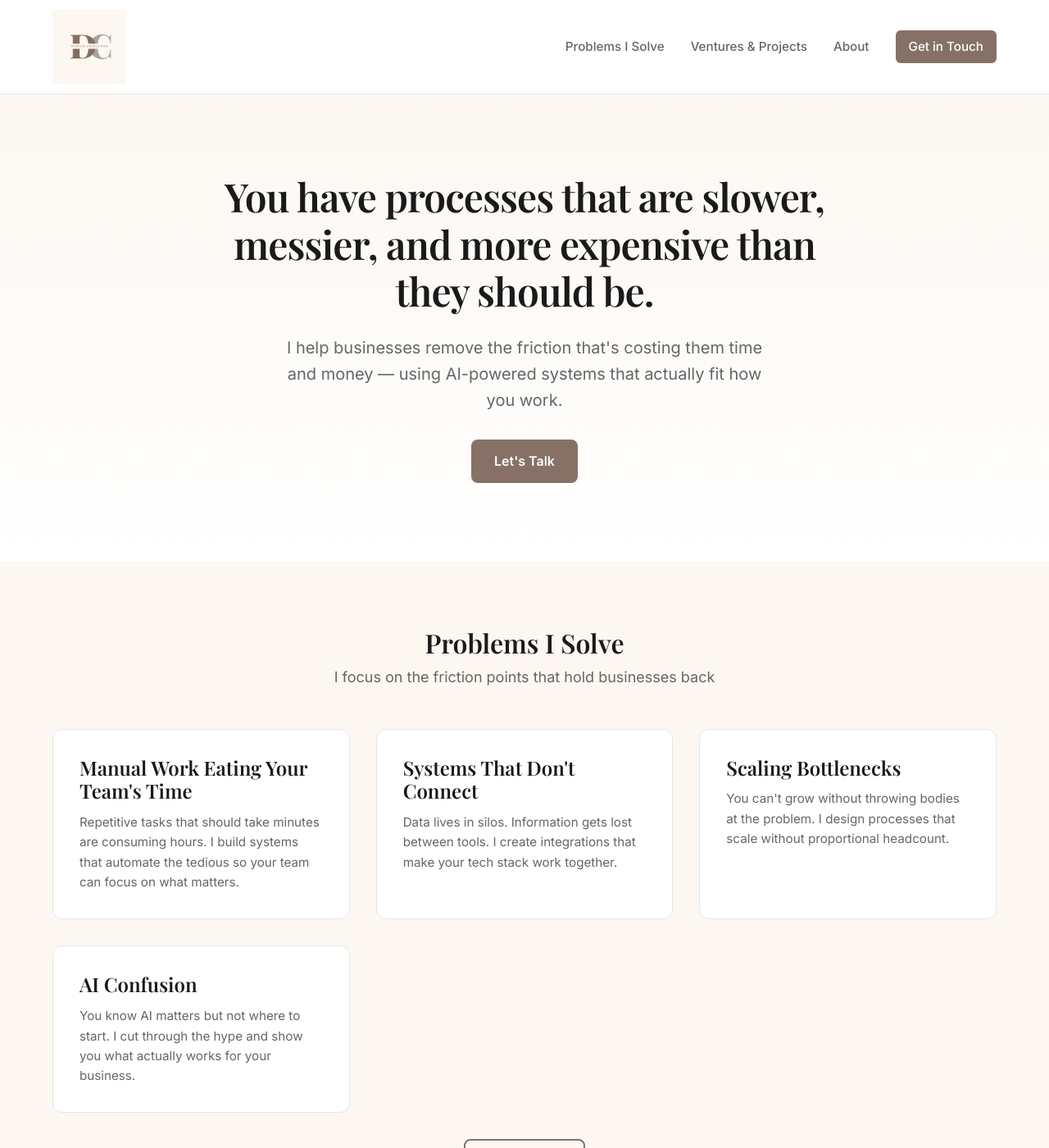
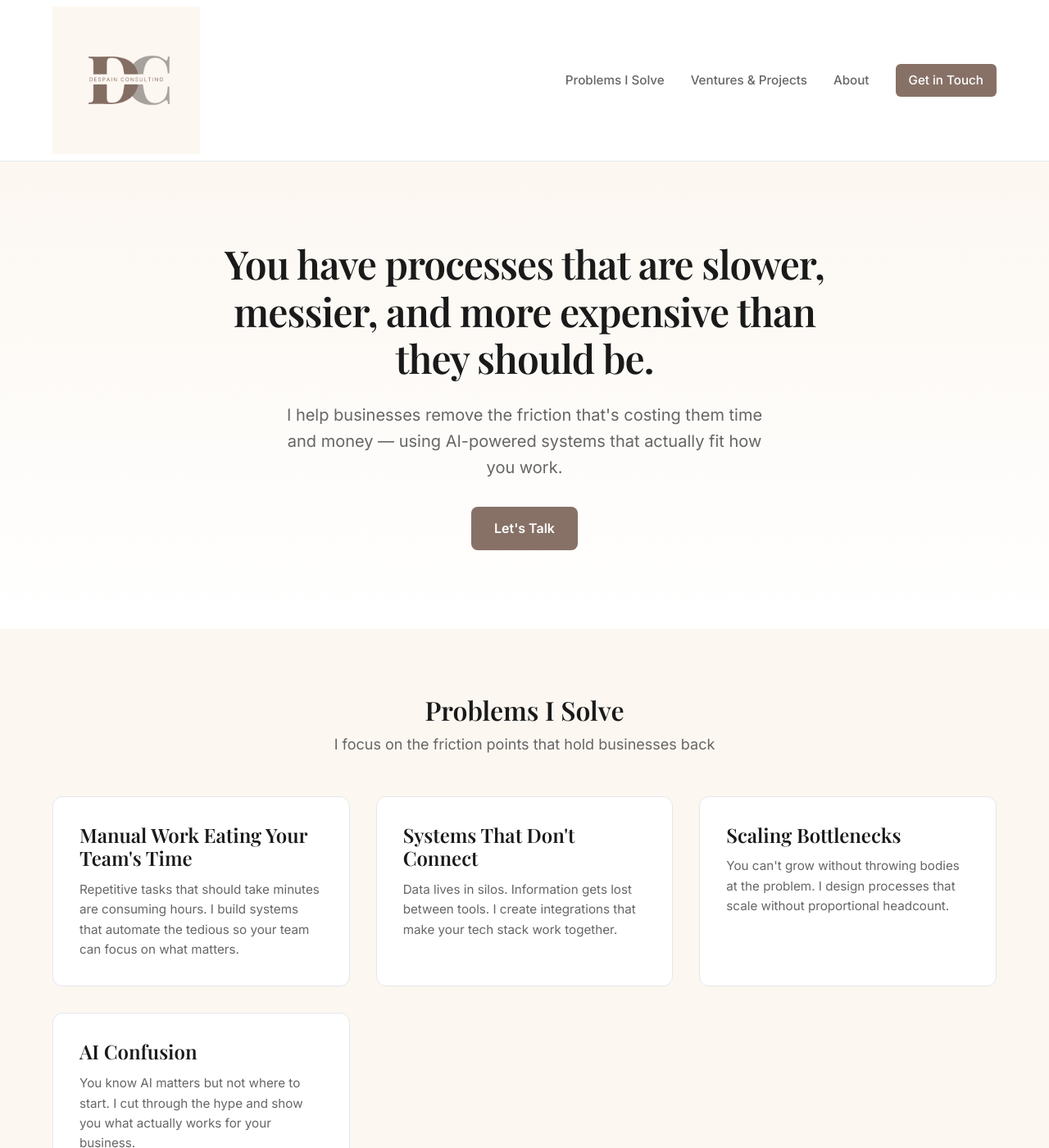
Before and after one commit to adespain70-ui/despain-consulting-site, a Jekyll site: the page built from index.md, in a window 1280 px wide and 1400 px high. Shown: the whole window at 82% size. Built offline with Jekyll 4.4.1, drawn with Linux system fonts in a browser that asks for light colours.

Commit message:
Make logo much larger (180px)

```diff
--- a/assets/css/style.css
+++ b/assets/css/style.css
@@ -74,7 +74,7 @@ main {
 
 /* ===== Header ===== */
 .site-header {
-  padding: calc(var(--spacing-unit) * 0.75) 0;
+  padding: calc(var(--spacing-unit) * 0.5) 0;
   border-bottom: 1px solid var(--color-border);
   background: var(--color-bg);
   position: sticky;
@@ -94,7 +94,7 @@ main {
 }
 
 .site-logo .logo-img {
-  height: 90px;
+  height: 180px;
   width: auto;
 }
 
```
